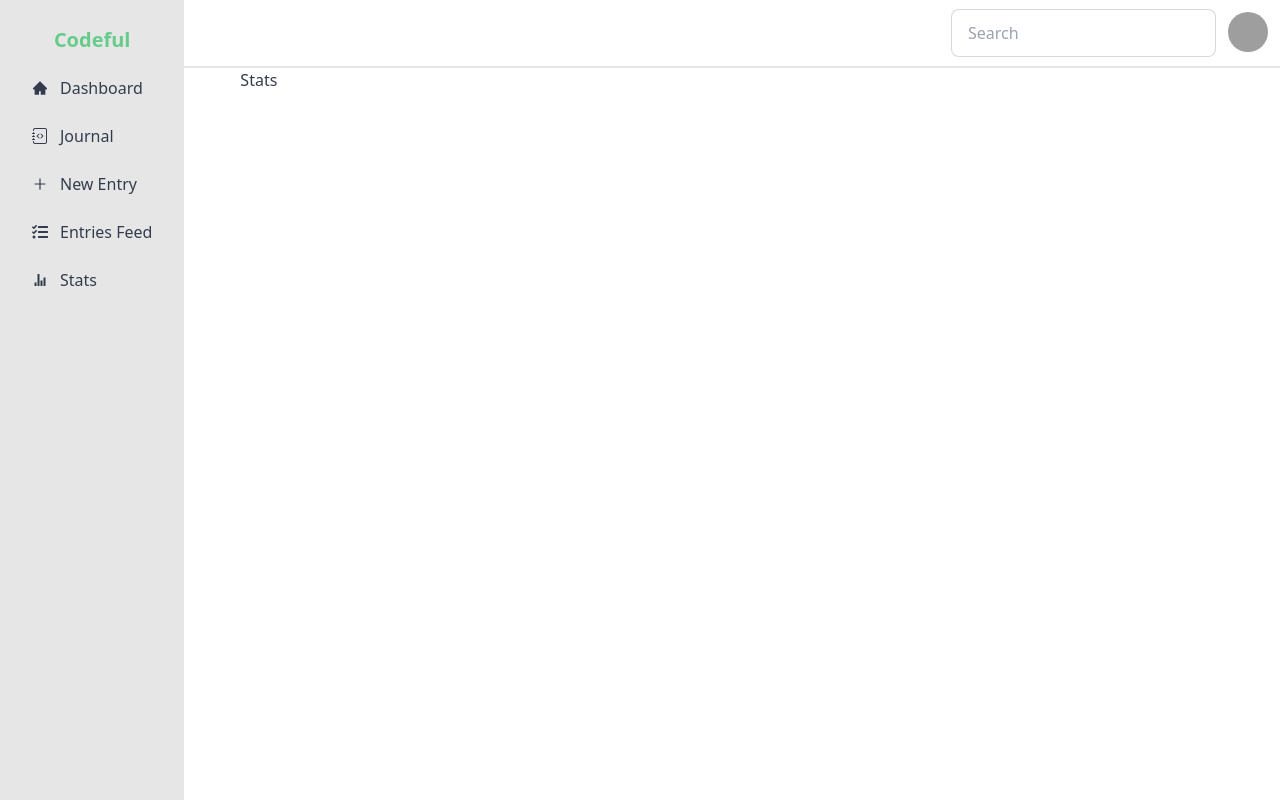
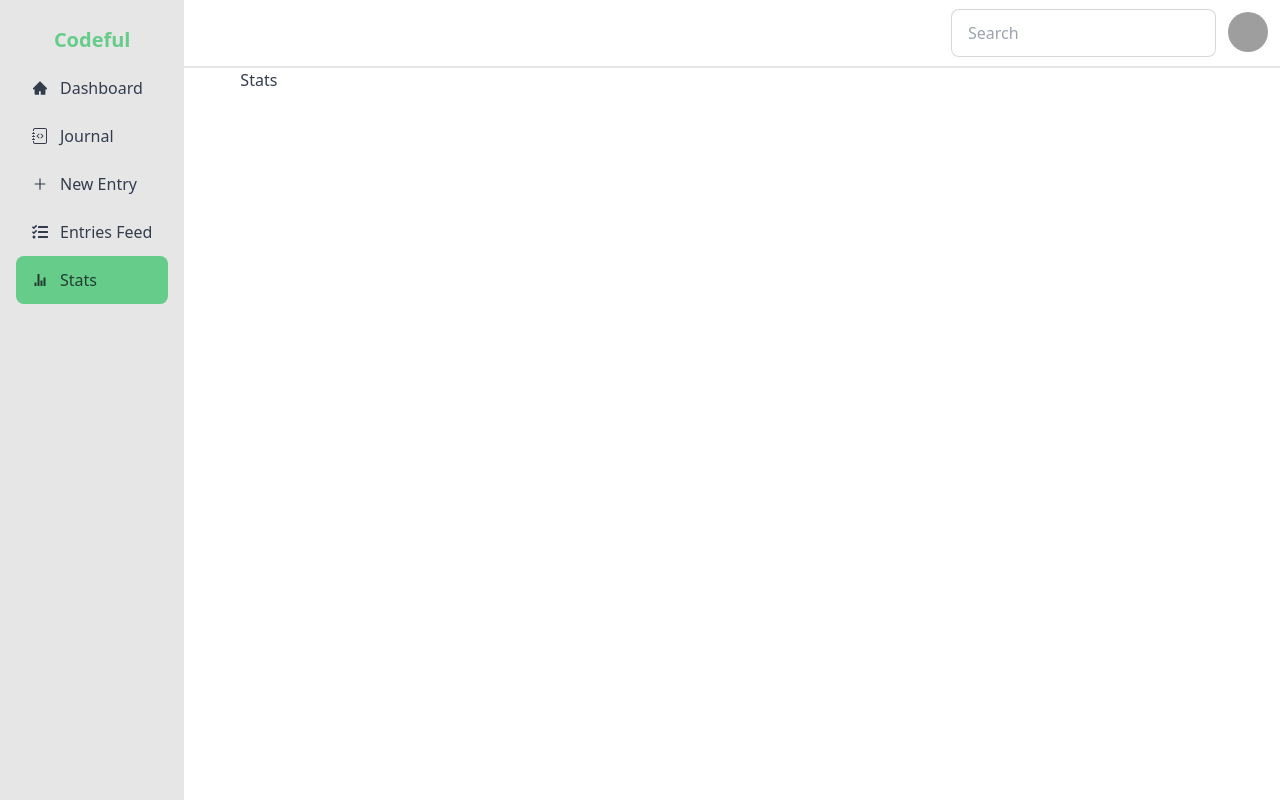
Before and after one commit to hdewett/jounal-app, a React (Create React App) app in the folder client/: page /stats in a window 1280 px wide. Built offline with nearby package versions, Linux system fonts and the light colour scheme; grey boxes are pictures that could not be loaded.

Commit message:
update sideNavBar with active buttons and classNames

```diff
--- a/client/src/components/SideNavBar.jsx
+++ b/client/src/components/SideNavBar.jsx
@@ -1,52 +1,35 @@
-import React, {useState} from "react";
+import React from "react";
 import TopNav from "./TopNav";
-import { Outlet, Link } from "react-router-dom";
+import { Outlet, Link, useLocation } from "react-router-dom";
 import * as FaIcons from "react-icons/fa";
 import * as AiIcons from "react-icons/ai";
 import * as IoIcons from "react-icons/io";
 import * as BsIcons from "react-icons/bs";
+import classNames from "classnames";
 
 function SideNavBar() {
-  // const [btnState, setBtnState] = useState({
-  //   1:false,
-  //   2:false,
-  //   3:false,
-  //   4:false,
-  //   5:false
-  // });
 
-  // function handleClick () {
-  //   setBtnState(btnState => !btnState);
-  // }
-
-  // function toggleActive (id) {
-  //   !btnState.id ? setBtnState(id, "active") : setBtnState({id: false});
-  //   console.log(btnState);
-  // }
-
-  // let toggleClassCheck = btnState ? "active":null;
+  const location = useLocation();
+  const pathName = location.pathname;
 
   return (
 
     <div className="drawer drawer-mobile">
-
     <input id="my-drawer-2" type="checkbox" className="drawer-toggle" />
     <div className="drawer-content flex flex-col">
     <TopNav />
     <Outlet />
     </div>
-
     <div className="drawer-side">
-
     <label htmlFor="my-drawer-2" className="drawer-overlay"></label>
     <ul className="menu p-4 w-50 bg-base-200  text-base-content">
     <a className="btn btn-ghost normal-case text-xl text-primary">Codeful</a>
       {/* <!-- Sidebar content here --> */}
-      <li><Link to="/"><AiIcons.AiFillHome /> Dashboard</Link></li>
-      <li><Link to="/entries"><BsIcons.BsJournalCode />Journal</Link></li>
-      <li><Link to="/newentry"><AiIcons.AiOutlinePlus />New Entry</Link></li>
-      <li><Link to="/entriesfeed"><FaIcons.FaTasks />Entries Feed</Link></li>
-      <li><Link to="/stats"><IoIcons.IoMdStats />Stats</Link></li>
+      <li><Link to="/" className={classNames({"active":pathName == "/"})}><AiIcons.AiFillHome /> Dashboard</Link></li>
+      <li><Link to="/entries" className={classNames({"active":pathName == "/entries"})}><BsIcons.BsJournalCode />Journal</Link></li>
+      <li><Link to="/newentry" className={classNames({"active":pathName == "/newentry"})}><AiIcons.AiOutlinePlus />New Entry</Link></li>
+      <li><Link to="/entriesfeed" className={classNames({"active":pathName == "/entriesfeed"})}><FaIcons.FaTasks />Entries Feed</Link></li>
+      <li><Link to="/stats" className={classNames({"active":pathName == "/stats"})}><IoIcons.IoMdStats />Stats</Link></li>
 
       {/* {SideNavData.map((item, index) => {
             return (
@@ -59,9 +42,7 @@ function SideNavBar() {
             )
           })} */}
     </ul>
-
   </div>
-
 </div>
   )
 }
```
Lines whose indentation alone changed are shown as unchanged.
